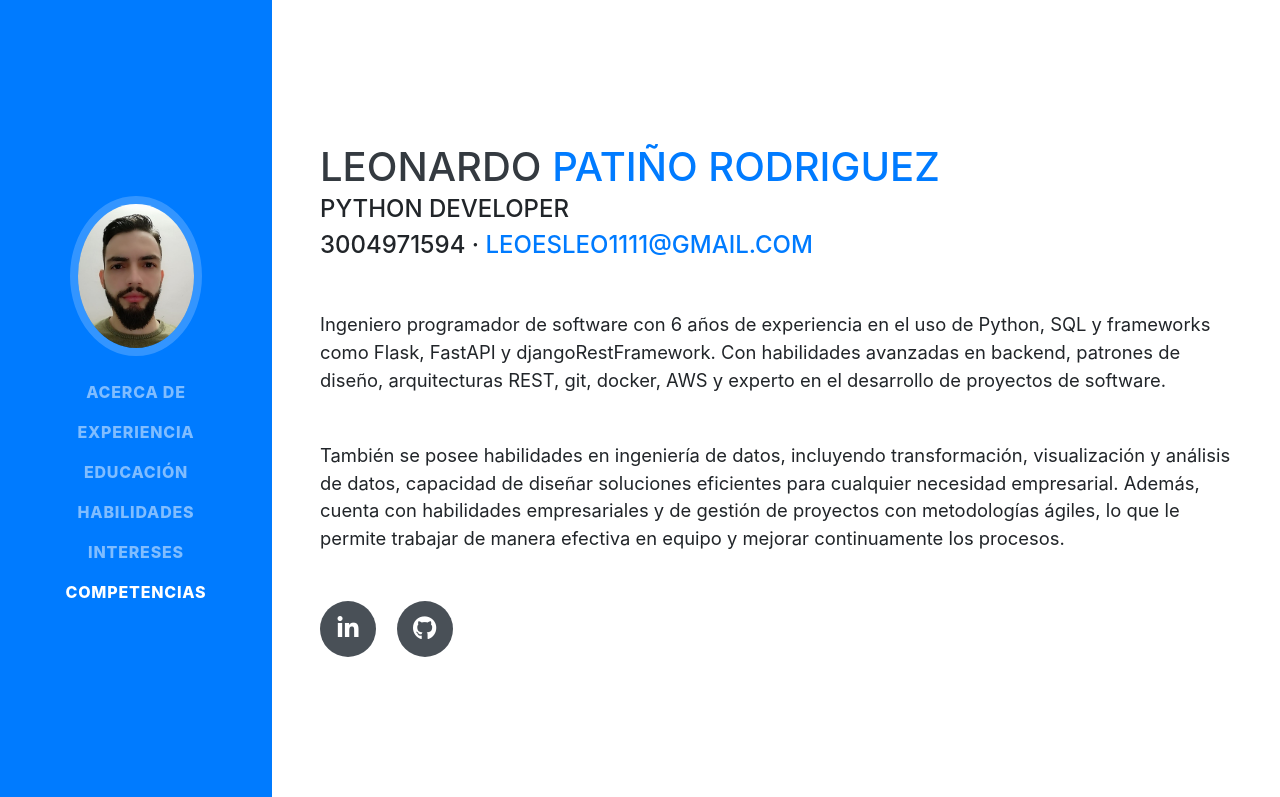
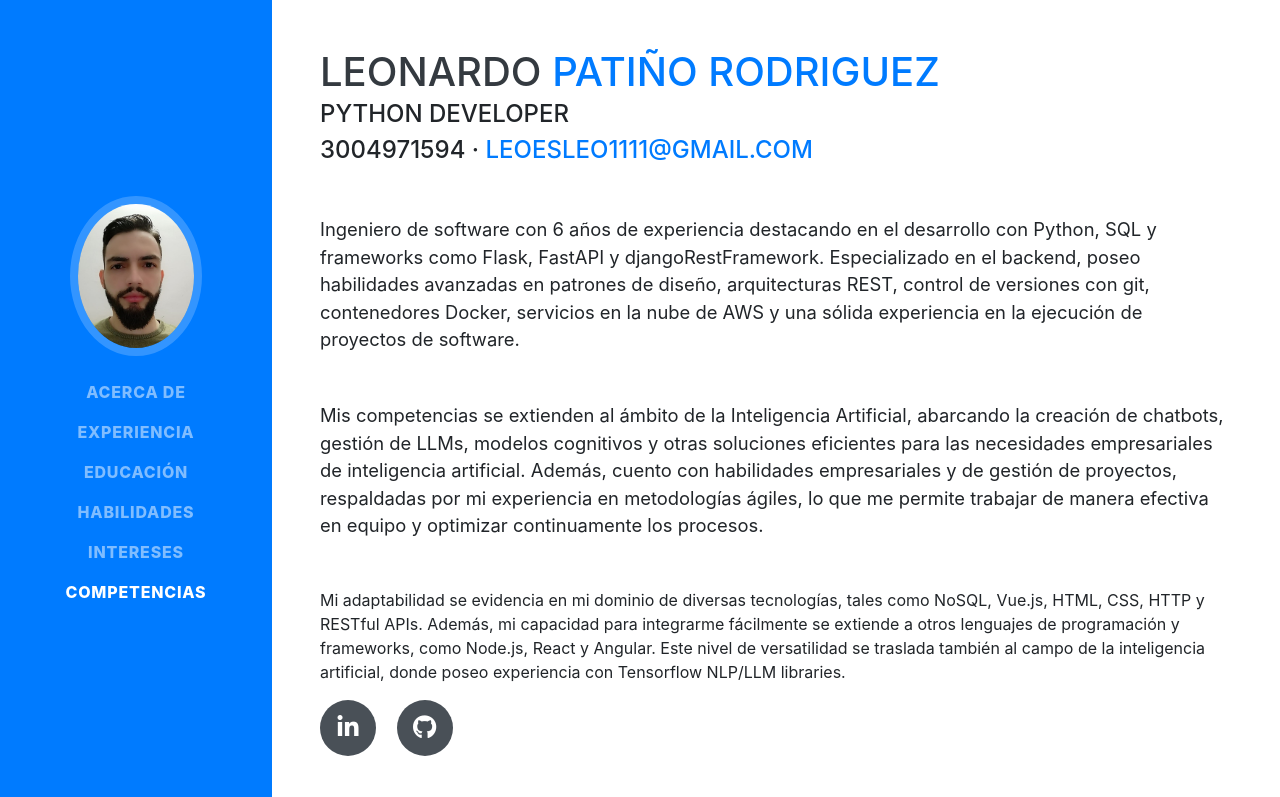
Before and after one commit to leoesleoesleo/presentacion, a website with bundled scripts: page index.html in a window 1280 px wide. Shown: the top 797 px of the page. Built offline with nearby package versions, Linux system fonts and the light colour scheme; a web font is replaced by a local one.

Commit message:
Update index.html

```diff
--- a/index.html
+++ b/index.html
@@ -74,11 +74,15 @@
         </div>
 
         <p class="lead mb-5">
-	Ingeniero programador de software con 6 años de experiencia en el uso de Python, SQL y frameworks como Flask, FastAPI y djangoRestFramework. Con habilidades avanzadas en backend, patrones de diseño, arquitecturas REST, git, docker, AWS y experto en el desarrollo de proyectos de software.
+	Ingeniero de software con 6 años de experiencia destacando en el desarrollo con Python, SQL y frameworks como Flask, FastAPI y djangoRestFramework. Especializado en el backend, poseo habilidades avanzadas en patrones de diseño, arquitecturas REST, control de versiones con git, contenedores Docker, servicios en la nube de AWS y una sólida experiencia en la ejecución de proyectos de software.
 	</p>
 	<p class="lead mb-5">
-	También se posee habilidades en ingeniería de datos, incluyendo transformación, visualización y análisis de datos, capacidad de diseñar soluciones eficientes para cualquier necesidad empresarial. Además, cuenta con habilidades empresariales y de gestión de proyectos con metodologías ágiles, lo que le permite trabajar de manera efectiva en equipo y mejorar continuamente los procesos.
+	Mis competencias se extienden al ámbito de la Inteligencia Artificial, abarcando la creación de chatbots, gestión de LLMs, modelos cognitivos y otras soluciones eficientes para las necesidades empresariales de inteligencia artificial. Además, cuento con habilidades empresariales y de gestión de proyectos, respaldadas por mi experiencia en metodologías ágiles, lo que me permite trabajar de manera efectiva en equipo y optimizar continuamente los procesos.
 	</p>
+	<p>
+	Mi adaptabilidad se evidencia en mi dominio de diversas tecnologías, tales como NoSQL, Vue.js, HTML, CSS, HTTP y RESTful APIs. Además, mi capacidad para integrarme fácilmente se extiende a otros lenguajes de programación y frameworks, como Node.js, React y Angular. Este nivel de versatilidad se traslada también al campo de la inteligencia artificial, donde poseo experiencia con Tensorflow NLP/LLM libraries.
+	</p>
+
 	<div class="social-icons">
           <a href="https://www.linkedin.com/in/leonardo-pati%C3%B1o-rodriguez-142605179/">
             <i class="fab fa-linkedin-in"></i>
```
